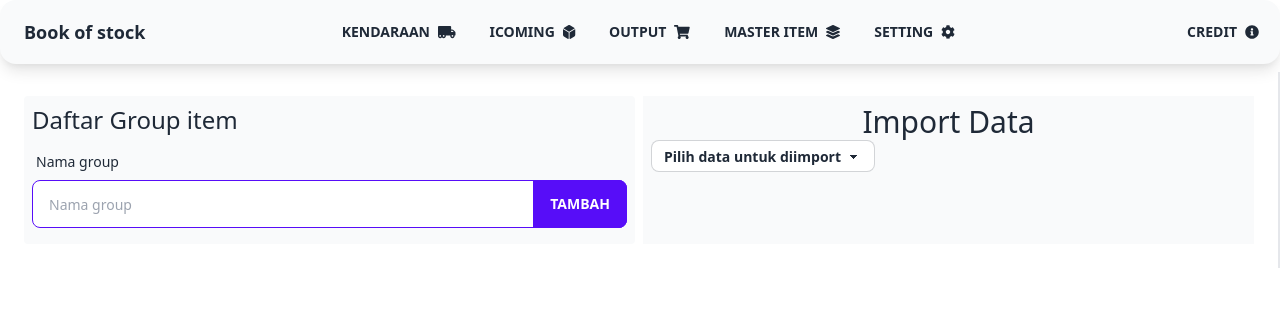
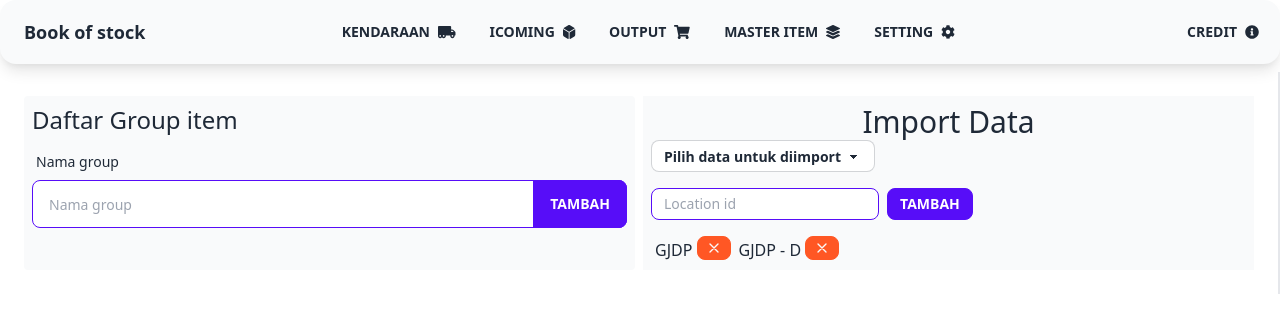
Before and after one commit to rijalBinHusen/minibookstock, a Vue app: page / in a window 1280 px wide. Shown: the top 332 px of the page. Built offline with nearby package versions, Linux system fonts and the light colour scheme; what localbase would draw is missing.

Commit message:
Crud location id in state

```diff
--- a/src/pages/Setting.vue
+++ b/src/pages/Setting.vue
@@ -13,6 +13,29 @@
       class="w-56"
       @selectedd="selectedImportType = $event"
     />
+    <!-- Crud the list location id that would be import to database -->
+    <div id="incoming_add_submit" class="w-full flex mt-4">
+      <Input
+        @send="newLocationId = $event"
+        label=""
+        placeholder="Location id"
+        tipe="primary"
+        small
+        :value="newLocationId"
+      />
+      <Button type="button" @trig="handleLocationID(newLocationId, 'add')" class="ml-2" primary small value="Tambah" />
+    </div>
+
+    <div class="w-full flex mt-4">
+      <span class="mx-1" v-for="location in locationsId" key="location">
+        {{ location }}
+        <span @click="handleLocationID(location)" class="btn  btn-xs btn-error">
+          <svg xmlns="http://www.w3.org/2000/svg" fill="none" viewBox="0 0 24 24" class="inline-block w-4 h-4 stroke-current"><path stroke-linecap="round" stroke-linejoin="round" stroke-width="2" d="M6 18L18 6M6 6l12 12"></path></svg>
+        </span>
+      </span>
+    </div>
+
+    <!-- End of Crud the list location id that would be import to database -->
       <Input
         v-if="labelImport"
         type="file"
@@ -32,6 +55,7 @@ import ListGroup from "../components/parts/ListGroup.vue";
 // import Importer from "../components/parts/Importer.vue";
 import Input from "../components/elements/Forms/Input.vue";
 import Select from "../components/elements/Forms/Select.vue";
+import Button from "../components/elements/Button.vue";
 import { computed, ref } from "vue";
 
 const listImportData = [
@@ -44,14 +68,40 @@ const selectedImportType = ref(null)
 
 // the label that would show in input type file
 const labelImport = computed(() => {
-  console.log(selectedImportType.value)
   // if the selected import just selected
   if(selectedImportType.value) {
     // find the id of selected import
     const findList = listImportData.find((list) => list.id === selectedImportType.value)
     // return label
-    return 'Import '+ findList.title
+    if(findList) {
+      return 'Import '+ findList?.title
+    }
   }
 })
 
+
+// list of location id that would be import to database
+
+const locationsId = ref(['GJDP', 'GJDP - D'])
+
+const newLocationId = ref(null)
+
+// action to add locations list
+const handleLocationID = (value, operation) => {
+  // lets check the value first
+  // if includes
+  if(locationsId.value.includes(value)) {
+    if(!operation) {
+      // remove location from lists
+      locationsId.value = locationsId.value.filter((val) => val !== value);
+    }
+  } else {
+    // push new location id to list
+    locationsId.value.push(value)
+  }
+  // empty the form
+  newLocationId.value = null
+}
+
+// End of location id list
 </script>
```
